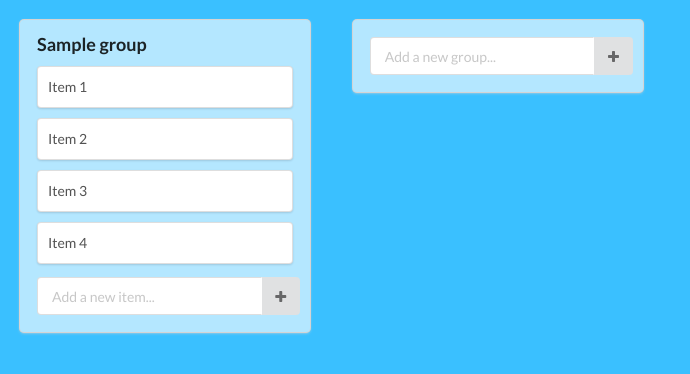
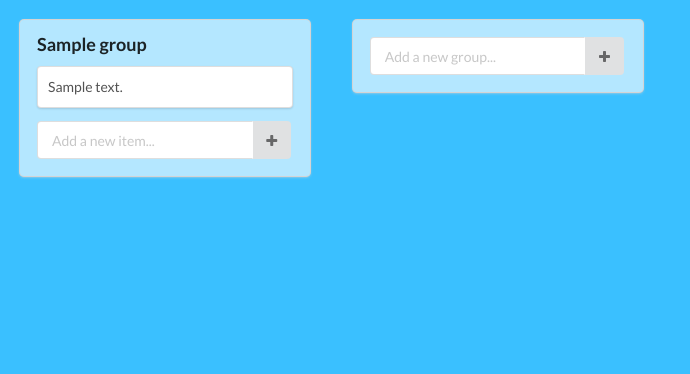
Before and after one commit to andrewjenkins/task_tracker, a Django app: template templates/task_manager/tracker.html in a window 1280 px wide. Shown: the part 51-425 px from the top of the page, without its empty margins (0-690 px from the left). Run offline with Django 3.2, Linux system fonts and the light colour scheme; data comes from the database, SQL or seed files in the repository; both versions use the stored data as it was after the commit; the template is opened without the code that fills it: values that come from a table or form of the project are taken from there, most other values are stand-ins (such as "Sample title", 1, 10 or a date in 2020); some libraries are stand-ins or nearby versions.

Commit message:
more views/templates updates

```diff
--- a/static/task_manager/css/style.css
+++ b/static/task_manager/css/style.css
@@ -28,6 +28,7 @@ header > h1 {
 
 form.ui.action.input > input {
     width: 100%;
+    padding-right: 5px;
 }
 
 .ui.list > .ui.segment {
--- a/task_manager/models.py
+++ b/task_manager/models.py
@@ -3,20 +3,39 @@ from django.contrib.auth.models import User
 
 
 class Board(models.Model):
+    id = models.AutoField(primary_key=True)
     owner = models.ForeignKey(User)
 
 
 class Group(models.Model):
+    id = models.AutoField(primary_key=True)
+    order = models.IntegerField()
     name = models.CharField(max_length=64)
     board = models.ForeignKey(Board)
 
     def __str__(self):
         return self.name
 
+    @staticmethod
+    def get_next_order_id():
+        return Group.objects.count() + 1
+
+    class Meta:
+        ordering = ['order']
+
 
 class Item(models.Model):
+    id = models.AutoField(primary_key=True)
+    order = models.IntegerField()
     content = models.TextField()
     group = models.ForeignKey(Group, on_delete=models.CASCADE)
 
     def __str__(self):
         return self.content
+
+    class Meta:
+        ordering = ['order']
+
+    @staticmethod
+    def get_next_order_id():
+        return Item.objects.count() + 1
--- a/task_manager/urls.py
+++ b/task_manager/urls.py
@@ -3,5 +3,7 @@ from django.conf.urls import url
 from . import views
 
 urlpatterns = [
-    url(r'^$', views.IndexView.as_view(), name='index'),
+    url(r'^$', views.Index.as_view(), name='index'),
+    url(r'^group/add$', views.AddGroup.as_view(), name='add_group'),
+    url(r'^item/add$', views.AddItem.as_view(), name='add_item'),
 ]
--- a/templates/task_manager/base.html
+++ b/templates/task_manager/base.html
@@ -6,7 +6,9 @@
     <link rel="stylesheet" href="{% static "task_manager/css/semantic.min.css" %}" />
     <link rel="stylesheet" href="{% static "task_manager/css/style.css" %}" />
     <script src="https://ajax.googleapis.com/ajax/libs/jquery/3.1.1/jquery.min.js"></script>
+    <script src="https://ajax.googleapis.com/ajax/libs/jqueryui/1.12.1/jquery-ui.min.js"></script>
     <script src="{% static "task_manager/js/semantic.min.js" %}"></script>
+    <script src="{% static "task_manager/js/main.js" %}"></script>
 </head>
 <body>
 <div id="wrapper">
--- a/templates/task_manager/tracker.html
+++ b/templates/task_manager/tracker.html
@@ -3,17 +3,17 @@
     {% for group in groups %}
     <div class="group ui card">
         <div class="content">
-            <div class="header">{{ group.name }}</div>
+            <div class="header">{{ group.name|striptags }}</div>
             <div class="description">
                 <div class="ui list">
-                    <div class="ui segment">Item 1</div>
-                    <div class="ui segment">Item 2</div>
-                    <div class="ui segment">Item 3</div>
-                    <div class="ui segment">Item 4</div>
+                    {% for item in group.item_set.all %}
+                    <div class="ui segment">{{ item.content|striptags }}</div>
+                    {% endfor %}
                     <div class="item">
-                        <form action="#" class="ui action input" method="post">
+                        <form action="{% url 'add_item' %}" class="ui action input" method="post">
                             {% csrf_token %}
-                            <input type="text" placeholder="Add a new item..."/>
+                            <input type="hidden" name="group_id" value="{{ group.id }}" />
+                            <input type="text" name="content" placeholder="Add a new item..."/>
                             <button class="ui icon button">
                                 <i class="plus icon"></i>
                             </button>
@@ -30,9 +30,10 @@
     <div class="group ui card">
         <div class="content">
             <div class="description">
-                <form action="#" class="ui action input" method="post">
+                <form action="{% url 'add_group' %}" class="ui action input" method="post">
                     {% csrf_token %}
-                    <input type="text" placeholder="Add a new group..."/>
+                    <input type="hidden" name="board_id" value="{{ board.id }}" />
+                    <input type="text" name="group_name" placeholder="Add a new group..." maxlength="64" />
                     <button class="ui icon button">
                         <i class="plus icon"></i>
                     </button>
```
Also changed, not shown: task_manager/views.py (+25 -6 lines), db.sqlite3.
